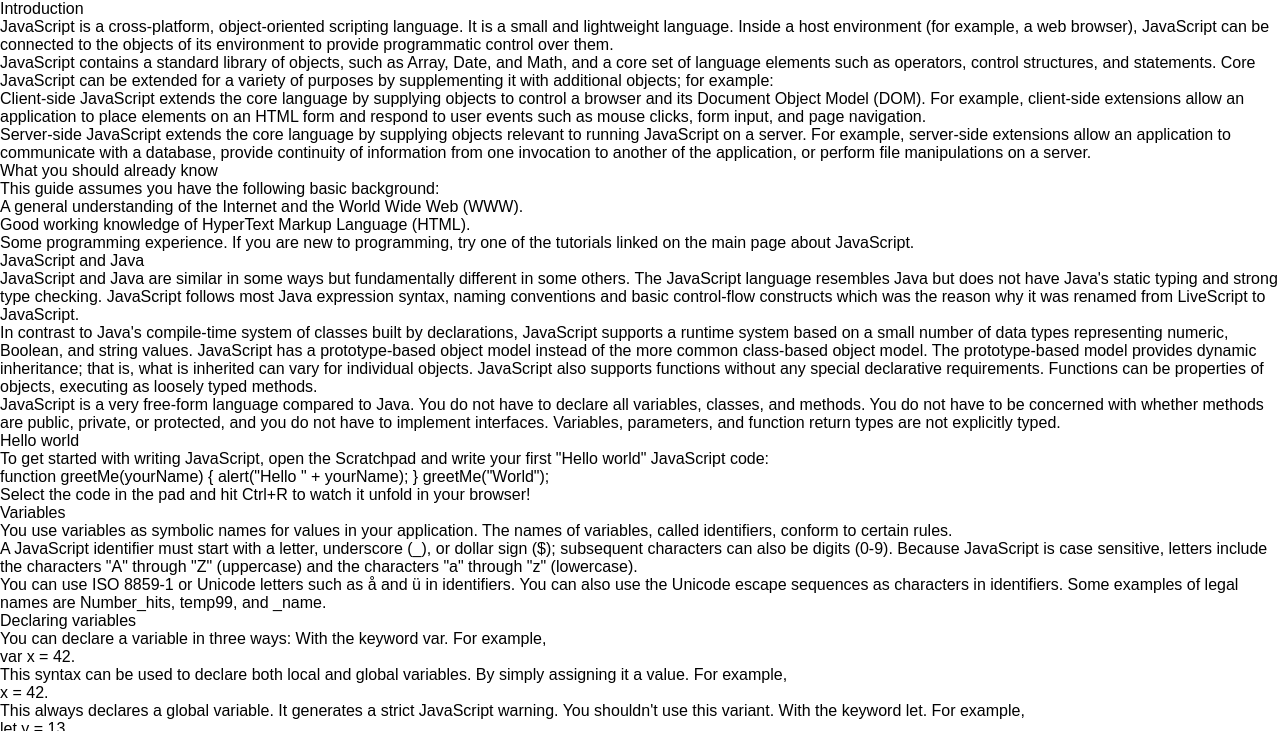
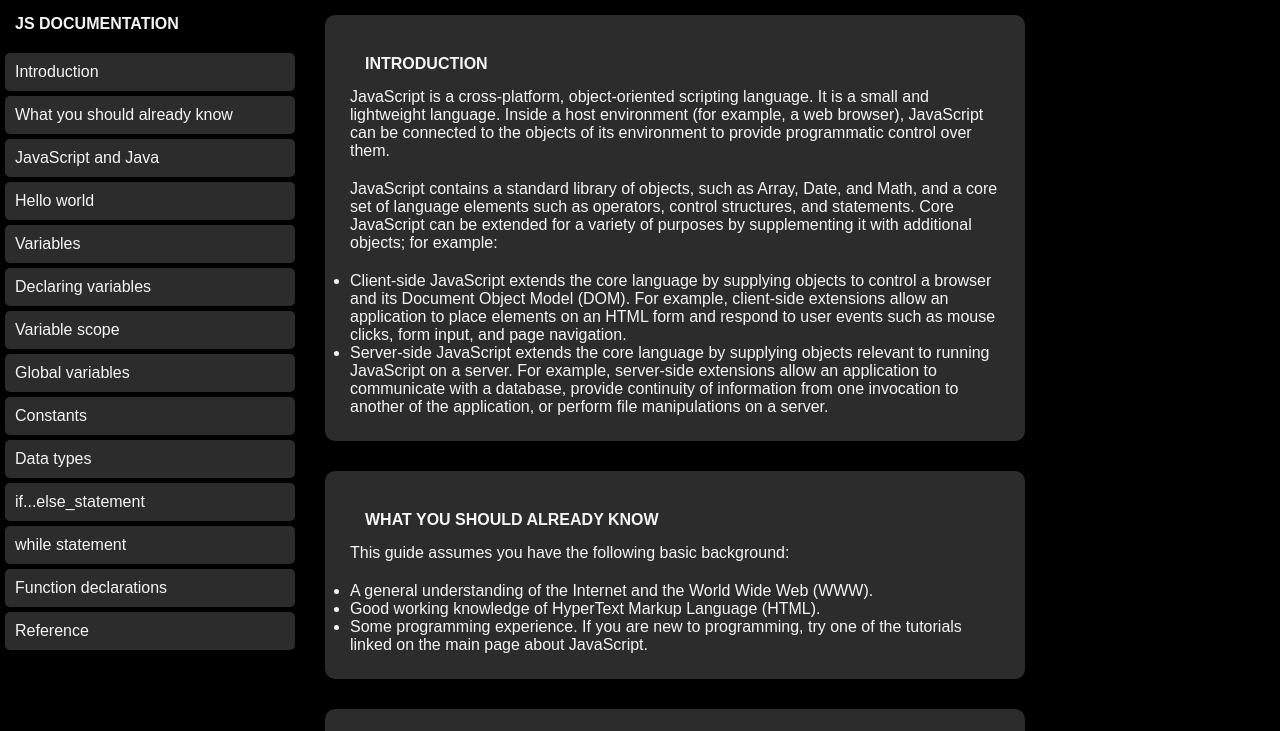
Before and after one commit to edgardjustino/DocumentationPageForFCC, a plain HTML site: page index.html in a window 1280 px wide. Shown: the top 731 px of the page. Drawn offline with Linux system fonts and the light colour scheme.

Commit message:
sincronizando novamente

```diff
--- a/index.html
+++ b/index.html
@@ -11,6 +11,25 @@
 
 <body>
     <main id="main-doc">
+        <nav id="navbar">
+            <header>JS Documentation</header>
+            <ul>
+            <a href="#Introduction" class="nav-link">Introduction</a>
+            <a href="#What_you_should_already_know" class="nav-link">What you should already know</a>
+            <a href="#JavaScript_and_Java" class="nav-link">JavaScript and Java</a>
+            <a href="#Hello_world" class="nav-link">Hello world</a>
+            <a href="#Variables" class="nav-link">Variables</a>
+            <a href="#Declaring_variables" class="nav-link">Declaring variables</a>
+            <a href="#Variable_scope" class="nav-link">Variable scope</a>
+            <a href="#Global_variables" class="nav-link">Global variables</a>
+            <a href="#Constants" class="nav-link">Constants</a>
+            <a href="#Data_types" class="nav-link">Data types</a>
+            <a href="#if...else_statement" class="nav-link">if...else_statement</a>
+            <a href="#while_statement" class="nav-link">while statement</a>
+            <a href="#Function_declarations" class="nav-link">Function declarations</a>
+            <a href="#Reference" class="nav-link">Reference</a>
+            </ul>
+        </nav>
         <section class="main-section" id="Introduction">
             <header>Introduction</header>
             <p>JavaScript is a cross-platform, object-oriented scripting language. It is a small and lightweight
--- a/styles.css
+++ b/styles.css
@@ -6,8 +6,70 @@
 }
 
 :root {
-    --blue: ;
-    --bgcinza: ;
-    --bg: ;
+    --blue: rgb(65, 153, 208) ;
+    --bgcinza: rgb(45, 44, 44) ;
+    --bg: black;
 }
 /* var(--blue); */
+
+body {
+    background-color: var(--bg);
+    color: whitesmoke;
+}
+
+#navbar {
+    position: fixed;
+    min-width: 290px;
+    background-color: black;
+    top: 0;
+    left: 0;
+    width: 300px;
+    height: 100%;
+}
+
+nav ul a{
+    display: block;
+    color: whitesmoke;
+    text-decoration: none;
+    background-color: var(--bgcinza);
+    padding: 10px;
+    margin: 5px;
+    border-radius: 5px;
+}
+
+header {
+    padding: 15px;
+    font-weight: 600;
+    text-transform: uppercase;
+    text-align: center;
+}
+
+#main-doc header {
+    text-align: left;
+    margin: 0;
+}
+
+#main-doc {
+    /* align-items: center;
+    justify-content: center; */
+    display: flex;
+    flex-direction: column;
+    align-items: center;
+    justify-content: center;
+    position: absolute;
+    margin-left: 310px;
+}
+
+.main-section{
+    background-color: var(--bgcinza);
+    margin: 15px;
+    padding: 25px;
+    border-radius: 10px;
+    max-width: 700px;
+    justify-content: center;
+    align-items: center;
+}
+
+.main-section p {
+    margin-bottom: 20px;
+}
```
